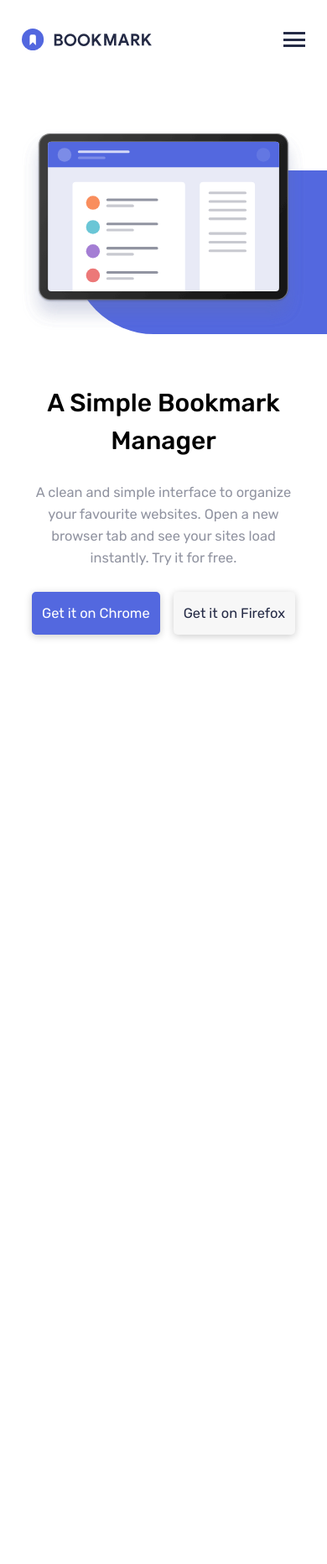
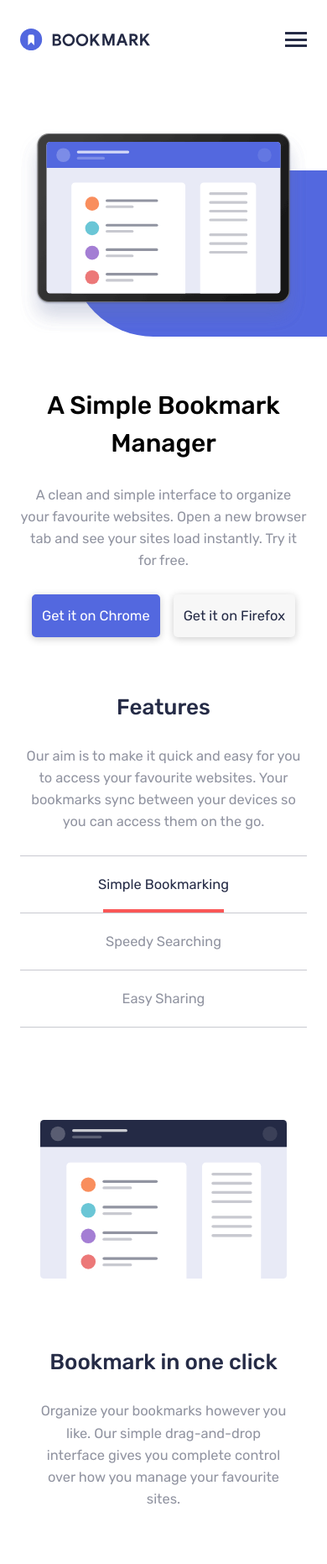
Before and after one commit to dev-maxmo/bookmark-landing-page-master, a website: page src/public/index.html in a window 390 px wide. Shown: the whole page at 84% size. Before the commit the page ends 844 px from the top, so only its background shows below. Drawn offline with Linux system fonts and the light colour scheme.

Commit message:
Finished responsive Features Section

```diff
--- a/src/public/index.html
+++ b/src/public/index.html
@@ -67,56 +67,74 @@
       <p>A clean and simple interface to organize your favourite websites. Open a new
         browser tab and see your sites load instantly. Try it for free.</p>
         <div class="hero__button flex flex-jc-c">
-          <a class="btn btn-blue flex flex-ai-c flex-jc-c" href="#">Get it on Chrome</a>
-          <a class="btn btn-light flex flex-ai-c flex-jc-c" href="#">Get it on Firefox</a>
+          <a class="btn btn-blue" href="#">Get it on Chrome</a>
+          <a class="btn btn-light" href="#">Get it on Firefox</a>
         </div>
     </div>
 
   </section>
 
+  <section class="features container container-pall flex flex-col flex-ai-c">
+
+    <div class="features__title">
+      <h3>Features</h3>
+      <p>
+        Our aim is to make it quick and easy for you to access your favourite websites.
+        Your bookmarks sync between your devices so you can access them on the go.
+      </p>
+    </div>
+    <div class="features__tabs">
+      <div class="features__buttons">
+        <a href="" class="tab-btn btn-active" data-id="bookmarking">Simple Bookmarking<span></span></a>
+        <a href="" class="tab-btn" data-id="searching">Speedy Searching<span></span></a>
+        <a href="" class="tab-btn" data-id="sharing">Easy Sharing<span></span></a>
+      </div>
+      <div class="features__content content-active container container-pall flex flex-col flex-jc-c flex-ai-c" id="bookmarking">
+        <div class="features__content-img">
+          <img src="/images/illustration-features-tab-1.svg" alt="#">
+        </div>
+        <div class="features__content-text">
+          <h3>Bookmark in one click</h3>
+          <p>
+            Organize your bookmarks however you like. Our simple drag-and-drop interface
+            gives you complete control over how you manage your favourite sites.
+          </p>
+          <div class="btn btn-blue">More Info</div>
+        </div>
+      </div>
+
+      <div class="features__content container container-pall flex flex-col flex-jc-c flex-ai-c" id="searching">
+        <div class="features__content-img">
+          <img src="/images/illustration-features-tab-2.svg" alt="#">
+        </div>
+        <div class="features__content-text">
+          <h3>Intelligent search</h3>
+          <p>
+            Our powerful search feature will help you find saved sites in no time at all.
+            No need to trawl through all of your bookmarks.
+          </p>
+          <div class="btn btn-blue">More Info</div>
+        </div>
+      </div>
+
+      <div class="features__content container container-pall flex flex-col flex-jc-c flex-ai-c" id="sharing">
+        <div class="features__content-img">
+          <img src="/images/illustration-features-tab-3.svg" alt="#">
+        </div>
+        <div class="features__content-text">
+          <h3>Share your bookmarks</h3>
+          <p>
+            Easily share your bookmarks and collections with others. Create a shareable
+            link that you can send at the click of a button.
+          </p>
+          <div class="btn btn-blue">More Info</div>
+        </div>
+      </div>
+    </div>
+
+  </section>
+
   <!-- Features
-  Pricing
-  Contact
-  Login
-
-  A Simple Bookmark Manager
-
-  A clean and simple interface to organize your favourite websites. Open a new
-  browser tab and see your sites load instantly. Try it for free.
-
-  Get it on Chrome
-  Get it on Firefox
-
-  Features
-
-  Our aim is to make it quick and easy for you to access your favourite websites.
-  Your bookmarks sync between your devices so you can access them on the go.
-
-  Simple Bookmarking
-  Speedy Searching
-  Easy Sharing
-
-  Bookmark in one click
-
-  Organize your bookmarks however you like. Our simple drag-and-drop interface
-  gives you complete control over how you manage your favourite sites.
-
-  More Info
-
-  Intelligent search
-
-  Our powerful search feature will help you find saved sites in no time at all.
-  No need to trawl through all of your bookmarks.
-
-  More Info
-
-  Share your bookmarks
-
-  Easily share your bookmarks and collections with others. Create a shareable
-  link that you can send at the click of a button.
-
-  More Info
-
   Download the extension
 
   We’ve got more browsers in the pipeline. Please do let us know if you’ve
--- a/src/public/js/index.js
+++ b/src/public/js/index.js
@@ -1,3 +1,4 @@
+// // ========== Variables ==========
 const toggler = document.querySelector(".header__toggler");
 const mobileMenu = document.querySelector(".header__mobile-menu");
 const mobileButton = document.querySelector(".header__mobile-menu-button");
@@ -7,6 +8,7 @@ const body = document.querySelector("body");
 const headerLogo = document.querySelector(".header__logo-link");
 const togglerLine = document.querySelectorAll("span");
 
+// ========== Mobile Menu Start ==========
 toggler.addEventListener('click', () => {
     toggler.classList.toggle("open");
     mobileMenu.classList.toggle("active");
@@ -44,3 +46,27 @@ toggler.addEventListener('click', () => {
         });
     }
 });
+// ========== Mobile Menu End ==========
+
+// ========== Tabs Start =========
+const featuresButtons = document.querySelectorAll(".tab-btn");
+const featuresTab = document.querySelector(".features__tabs");
+const featuresContent = document.querySelectorAll(".features__content");
+
+featuresTab.addEventListener("click", (e) => {
+    const featuresId = e.target.dataset.id;
+    if (featuresId) {
+        // Remove active from other buttons
+        featuresButtons.forEach((btn) => {
+            btn.classList.remove("btn-active");
+            e.target.classList.add("btn-active");
+        });
+        // Hide other Tabs
+        featuresContent.forEach((content) => {
+            content.classList.remove("content-active");
+        });
+        const element = document.getElementById(featuresId);
+        element.classList.add("content-active");
+    }
+});
+// ========== Tabs End =========
--- /dev/null
+++ b/src/public/scss/_features.scss
@@ -0,0 +1,110 @@
+.features {
+    text-align: center;
+
+    &__title {
+        text-align: center;
+    }
+
+    &__buttons {
+        text-align: center;
+
+        @include breakpoint-up(large) {
+            border-bottom: 1px solid rgba($color: $grayishBlue, $alpha: .5);
+            display: inline-block;
+        }
+
+        & .tab-btn {
+            position: relative;
+            display: inline-block;
+            width: 100%;
+            padding: 1.5rem 0;
+            color: $grayishBlue;
+            border-bottom: 1px solid rgba($color: $grayishBlue, $alpha: .5);
+
+            @include breakpoint-up(large) {
+                width: auto;
+                border: none;
+                padding: 1.625rem 2.625rem;
+            }
+
+            >span {
+                position: absolute;
+                bottom: 0;
+                left: 50%;
+                transform: translateX(-50%);
+                display: inline-block;
+                width: 9rem;
+                height: 4px;
+                background-color: $softRed;
+                opacity: 0;
+
+                @include breakpoint-up(large) {
+                    width: 100%;
+                }
+            }
+
+            &:first-child {
+                border-top: 1px solid rgba($color: $grayishBlue, $alpha: .5);
+
+                @include breakpoint-up(large) {
+                    border: none;
+                }
+            }
+
+            &.btn-active {
+                color: $veryDarkBlue;
+
+                >span {
+                    opacity: 1;
+                }
+            }
+        }
+    }
+
+    &__content {
+        display: none;
+
+        @include breakpoint-up(large) {
+            flex-direction: row;
+        }
+
+        &.content-active {
+            display: flex;
+        }
+    }
+
+    &__content-img {
+        width: 100%;
+        margin: 4.75rem 0;
+
+        @include breakpoint-up(large) {
+            margin: 0;
+            width: 50%;
+        }
+
+        & img {
+            width: 100%;
+        }
+    }
+
+    &__content-text {
+        width: 100%;
+
+        @include breakpoint-up(large) {
+            width: 50%;
+            margin-left: 4.75rem;
+        }
+
+        & .btn {
+            display: none;
+        }
+
+        @include breakpoint-up(large) {
+            text-align: left;
+
+            & .btn {
+                display: inline-block;
+            }
+        }
+    }
+}
--- a/src/public/scss/_globals.scss
+++ b/src/public/scss/_globals.scss
@@ -29,7 +29,7 @@ body {
 p {
     font-size: $font-med;
     line-height: 1.6;
-    max-width: 31.25rem;
+    max-width: 32rem;
     color: $grayishBlue;
     margin: 1.625rem 0;
 
@@ -79,10 +79,16 @@ a,
 a:visited,
 a:hover {
     text-decoration: none;
+
+    @include breakpoint-up(large) {
+        font-size: $font-lg;
+    }
 }
 
 .btn {
+    display: inline-block;
     padding: .875rem .625rem;
+    cursor: pointer;
     border-radius: 5px;
     box-shadow: 0px 2px 10px rgba($color: $black, $alpha: .2);
     transition: all .15s;
@@ -145,9 +151,9 @@ a:hover {
 
     &-pall {
         padding-top: 2.125rem;
-        padding-right: 1.625rem;
+        padding-right: 1.5rem;
         padding-bottom: 2.125rem;
-        padding-left: 1.625rem;
+        padding-left: 1.5rem;
 
         @include breakpoint-up(large) {
             padding-top: 4rem;
@@ -166,8 +172,8 @@ a:hover {
     }
 
     &-px {
-        padding-left: 1.625rem;
-        padding-right: 1.625rem;
+        padding-left: 1.5rem;
+        padding-right: 1.5rem;
     }
 }
 
--- a/src/public/scss/style.scss
+++ b/src/public/scss/style.scss
@@ -4,3 +4,4 @@
 @import "animations";
 @import "mobileMenu";
 @import "hero";
+@import "features";
```
Also changed, not shown: src/public/scss/style.css, 1 other file.
